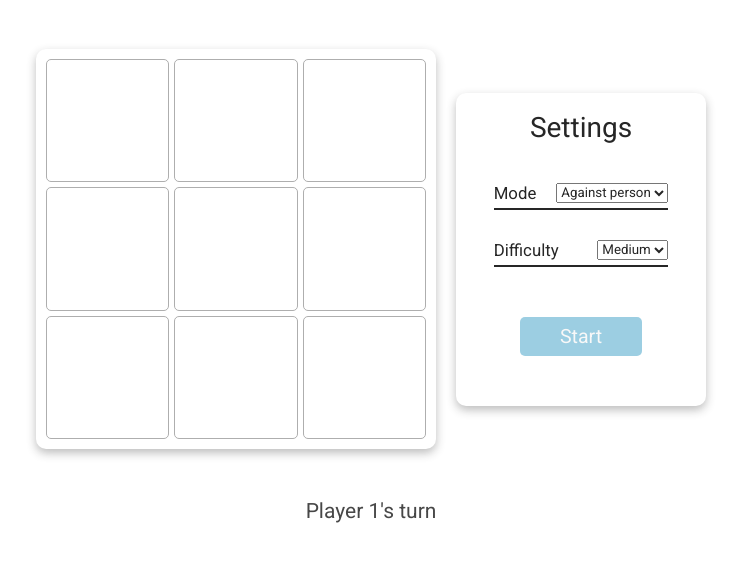
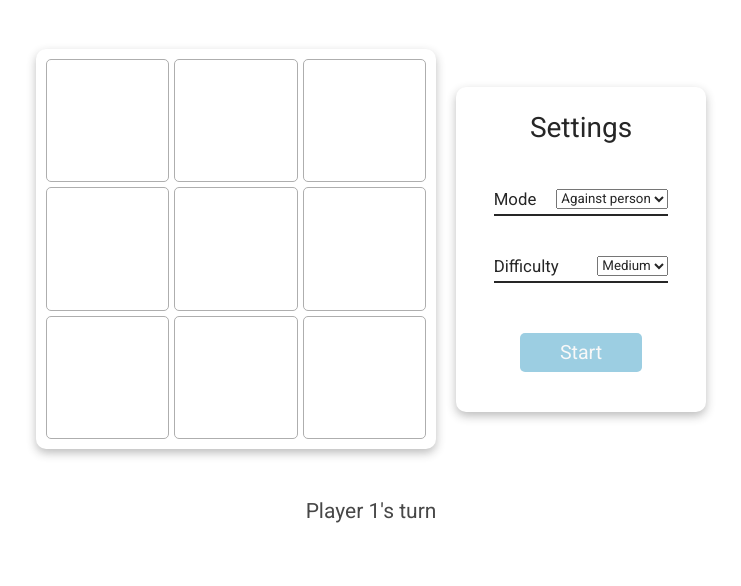
Before and after one commit to Valdemarcheck/Tic-tac-toe, a plain HTML site: page index.html in a window 1280 px wide. Shown: the part 141-727 px from the top of the page, without its empty margins (269-1010 px from the left). Drawn offline with Linux system fonts and the light colour scheme.

Commit message:
Setup appropriate margins

```diff
--- a/styles.css
+++ b/styles.css
@@ -78,15 +78,18 @@ footer {
 .horizontal {
   display: flex;
   justify-content: space-between;
+}
+
+.horizontal {
   gap: 20px;
 }
 
 .vertical {
   flex-direction: column;
-  gap: 10px;
 }
 
 .center {
+  justify-content: center;
   align-items: center;
 }
 
@@ -114,19 +117,19 @@ footer {
   box-shadow: var(--section-shadow);
   border-radius: 10px;
   max-width: 250px;
-  padding: 20px;
+  padding: 20px 10px;
   flex: 1;
   display: grid;
-  grid-template-rows: 30px 1fr;
+  grid-template-rows: 3rem 1fr;
   place-items: center;
 }
 
 .outer-row {
-  padding: 30px 10px;
+  padding: 20px 10px;
 }
 
 .row.horizontal {
-  margin: 10px 0;
+  margin: 20px 0;
   padding-bottom: 5px;
   border-bottom: 2px solid var(--main-black);
 }
@@ -142,13 +145,13 @@ footer {
 }
 
 .tile {
+  cursor: pointer;
   border: 1px solid var(--cell-border);
+  border-radius: 5px;
+  font-size: 5rem;
   display: flex;
   justify-content: center;
   align-items: center;
-  font-size: 3rem;
-  cursor: pointer;
-  border-radius: 5px;
 }
 
 .tile.filled {
```
